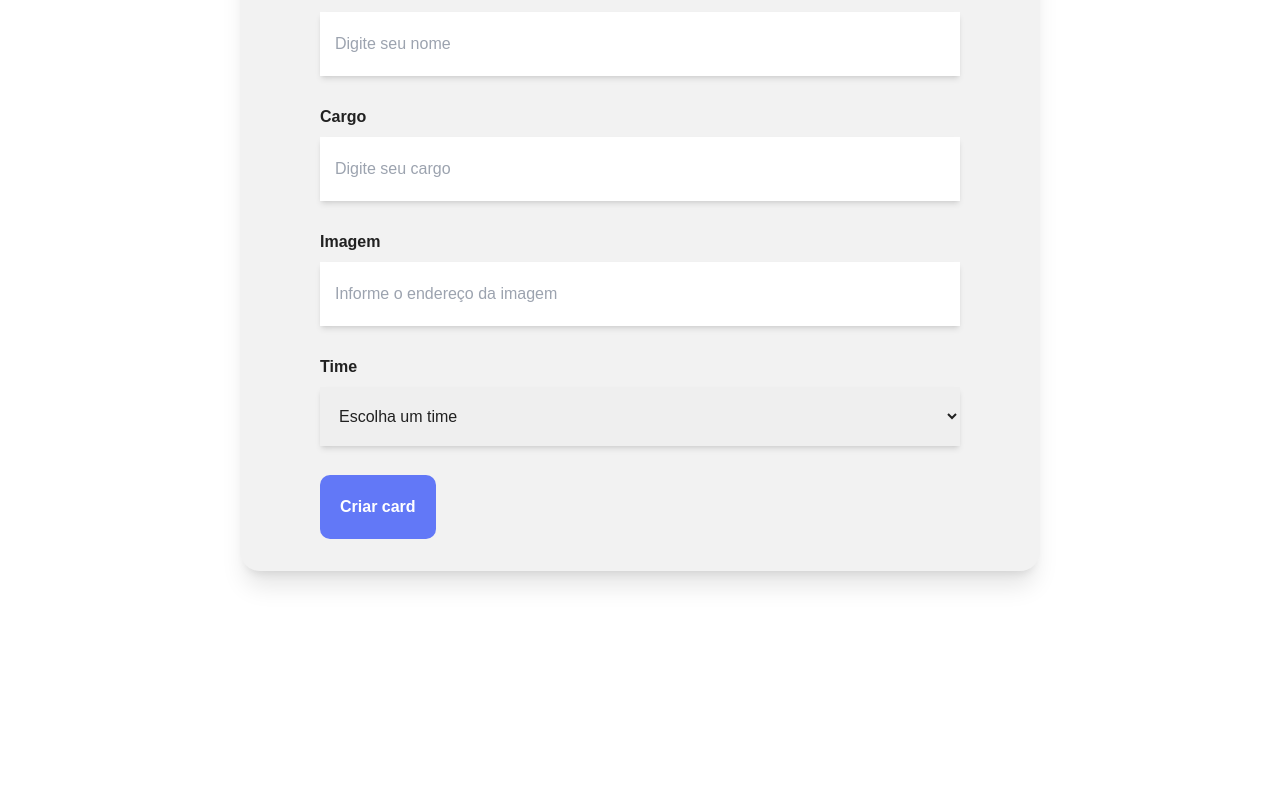
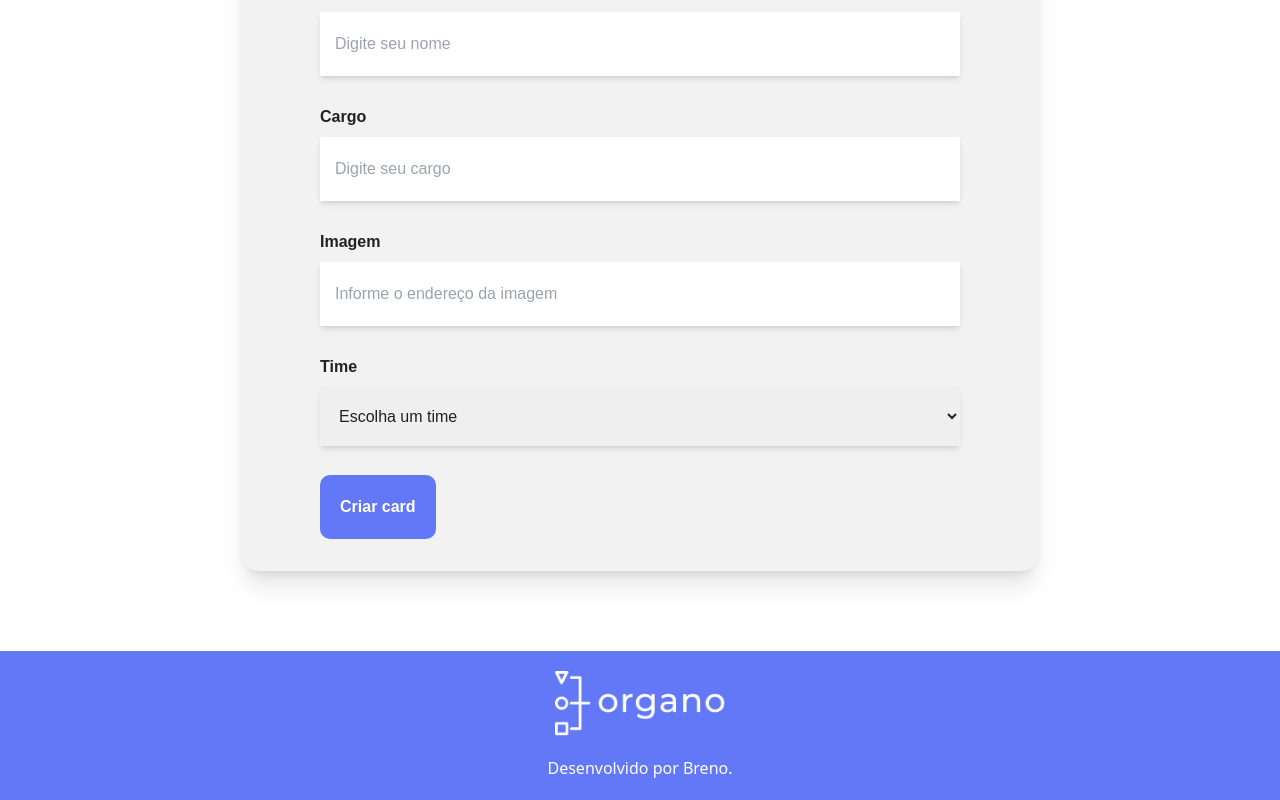
Before and after one commit to BrenoDev00/Organo, a React app in the folder organo/: page / in a window 1280 px wide. Shown: the part 708-1508 px from the top of the page. Before the commit the page ends 1359 px from the top, so only its background shows below. Built offline with nearby package versions, Linux system fonts and the light colour scheme; the HTML template or start-up script is replaced by a standard one.

Commit message:
feat: add Footer component

```diff
--- a/organo/src/App.jsx
+++ b/organo/src/App.jsx
@@ -1,6 +1,7 @@
 import { Banner } from "./components/Banner";
 import { Form } from "./components/Form";
 import { Team } from "./components/Team";
+import { Footer } from "./components/Footer";
 import { useState } from "react";
 
 function App() {
@@ -51,6 +52,7 @@ function App() {
   return (
     <>
       <Banner />
+
       <Form
         title="Preencha os dados para criar o card do colaborador."
         teams={teams.map((team) => team.name)}
@@ -70,6 +72,8 @@ function App() {
           )}
         />
       ))}
+
+      <Footer />
     </>
   );
 }
--- /dev/null
+++ b/organo/src/components/Footer/index.jsx
@@ -0,0 +1,17 @@
+export const Footer = () => {
+  return (
+    <>
+      <footer className="bg-bg-blue flex flex-col items-center p-[20px] gap-[20px] justify-center">
+        <div>
+          <img
+            className="w-[170px]"
+            src="./public/images/logo.png"
+            alt="Logo do Organo."
+          />
+        </div>
+
+        <p className="text-white text-1xl">Desenvolvido por Breno.</p>
+      </footer>
+    </>
+  );
+};
```
